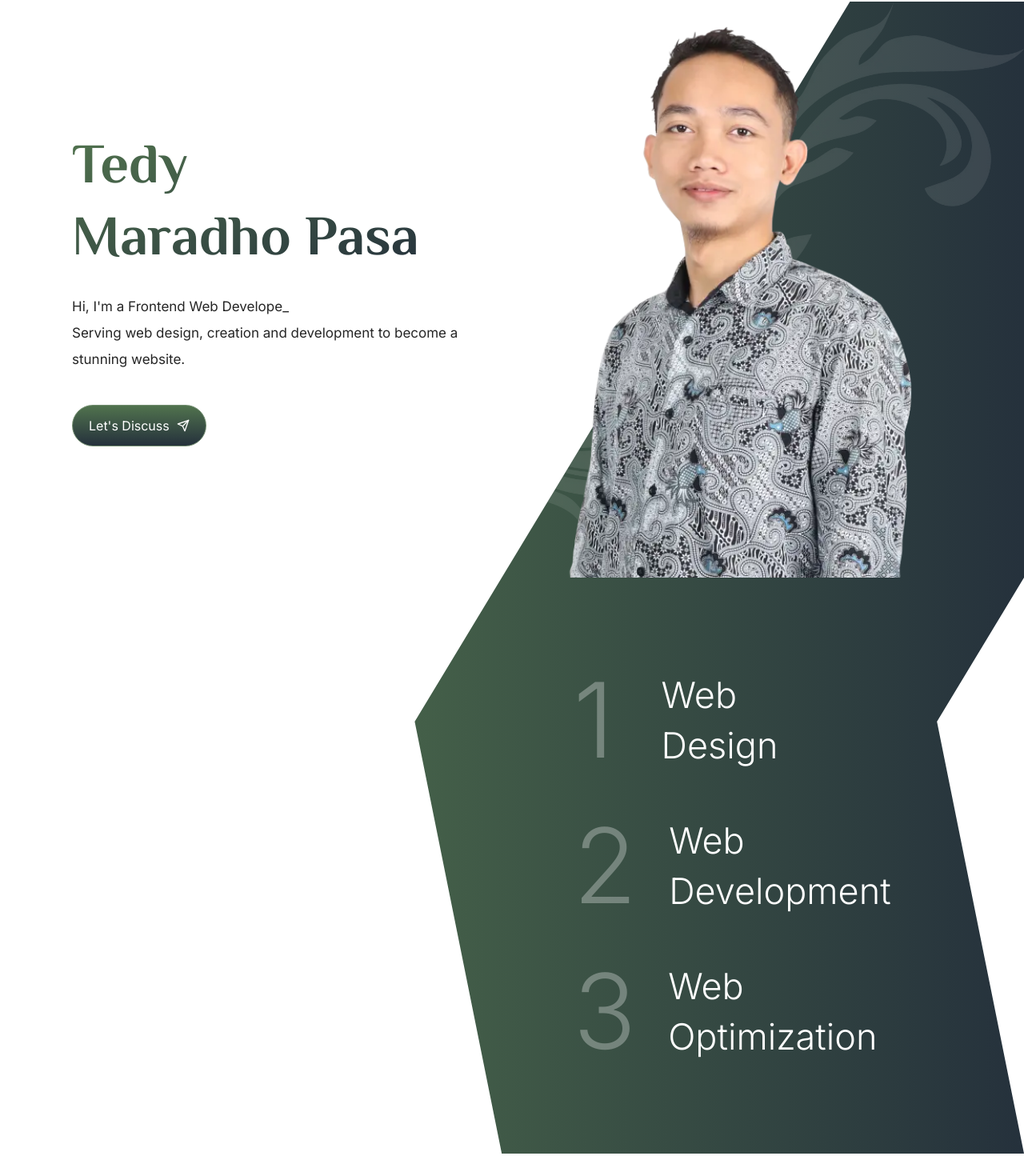
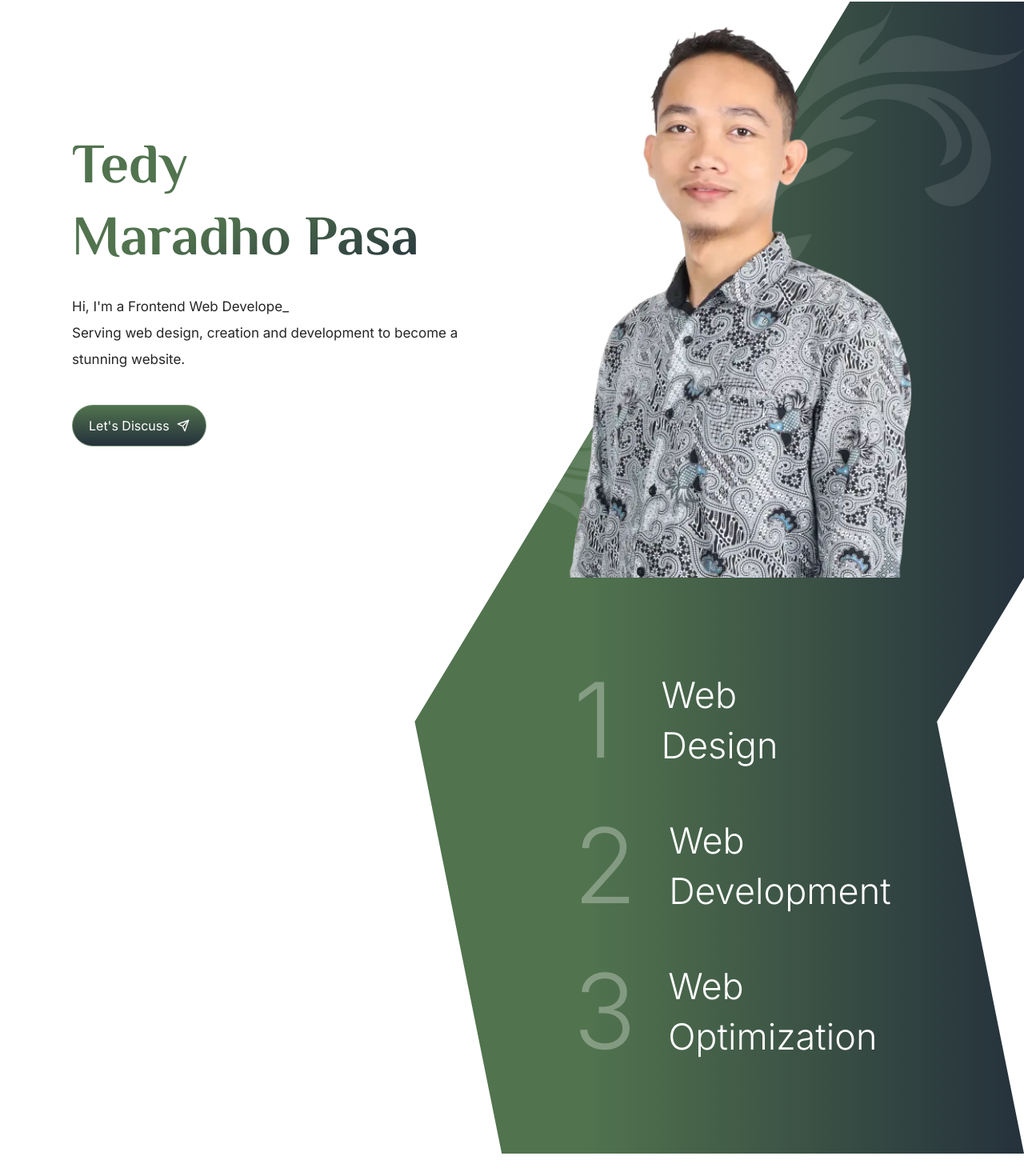
Before and after one commit to tedymaradho/maradho, a React (Vite) app: page / in a window 1280 px wide. Shown: the part 68-1538 px from the top of the page at 80% size. Built offline with nearby package versions, Linux system fonts and the light colour scheme; the HTML template or start-up script is replaced by a standard one.

Commit message:
linear gradient changed

```diff
--- a/src/sass/base/_typography.scss
+++ b/src/sass/base/_typography.scss
@@ -30,7 +30,11 @@
     color: $color-primary;
 
     @supports (-webkit-background-clip: text) or (background-clip: text) {
-      background: linear-gradient(to left top, $color-text, $color-primary);
+      background: linear-gradient(
+        to left top,
+        $color-text 0%,
+        $color-primary 50%
+      );
       -webkit-background-clip: text;
       -moz-background-clip: text;
       background-clip: text;
--- a/src/sass/pages/_home.scss
+++ b/src/sass/pages/_home.scss
@@ -64,7 +64,7 @@
       }
 
       background-image: url("/src/assets/batik-white.webp"),
-        linear-gradient(to left, $color-text, $color-primary);
+        linear-gradient(to left, $color-text 0%, $color-primary 50%);
       background-size: contain;
       background-position: right bottom;
       background-repeat: no-repeat;
@@ -81,7 +81,11 @@
         40% 100%,
         30% 25%
       );
-      background-image: linear-gradient(to left, $color-text, $color-primary);
+      background-image: linear-gradient(
+        to left,
+        $color-text 0%,
+        $color-primary 50%
+      );
 
       @include respond(phone) {
         width: 100%;
```
